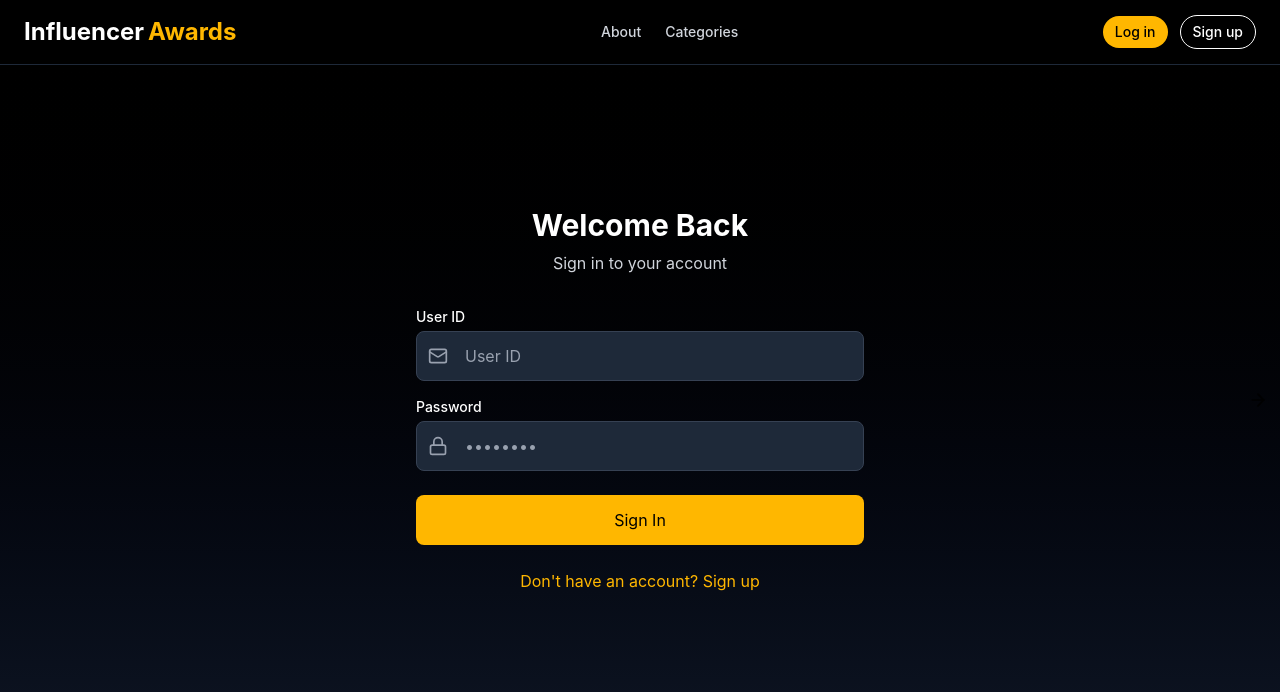
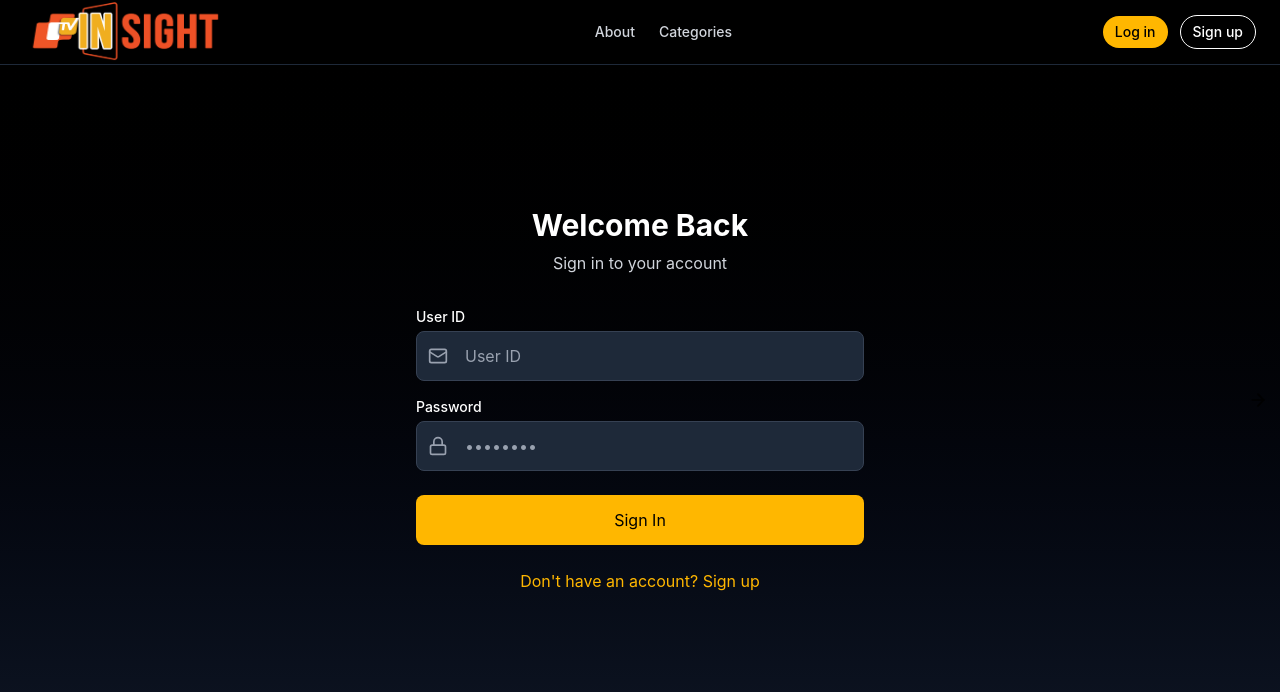
Before and after one commit to Yuvraj-cyborg/OTV-vote, a React (Vite) app in the folder frontend/: page /login in a window 1280 px wide. Shown: the top 692 px of the page. Built offline with nearby package versions, Linux system fonts and the light colour scheme.

Commit message:
logo-added

```diff
--- a/frontend/src/components/Navbar.jsx
+++ b/frontend/src/components/Navbar.jsx
@@ -1,6 +1,7 @@
 import { Link, useLocation } from "react-router-dom";
 import { UserCircle2, Menu, X } from "lucide-react";
 import { useState, useEffect } from "react";
+import otvlogo from "../assets/otv-logo.png";
 
 export default function Navbar() {
   const isLoggedIn = !!localStorage.getItem("token");
@@ -24,8 +25,7 @@ export default function Navbar() {
           {/* Logo - tighter spacing */}
           <div className="flex-shrink-0">
             <Link to="/" className="flex items-center">
-              <span className="text-white font-bold text-lg md:text-2xl">Influencer</span>
-              <span className="text-[#ffb700] font-bold text-lg md:text-2xl ml-1">Awards</span>
+              <img src={otvlogo} alt="Logo" className="h-[9vh] w-[25vh]" />
             </Link>
           </div>
 
```
Also changed, not shown: frontend/src/assets/otv-logo.png (added).
